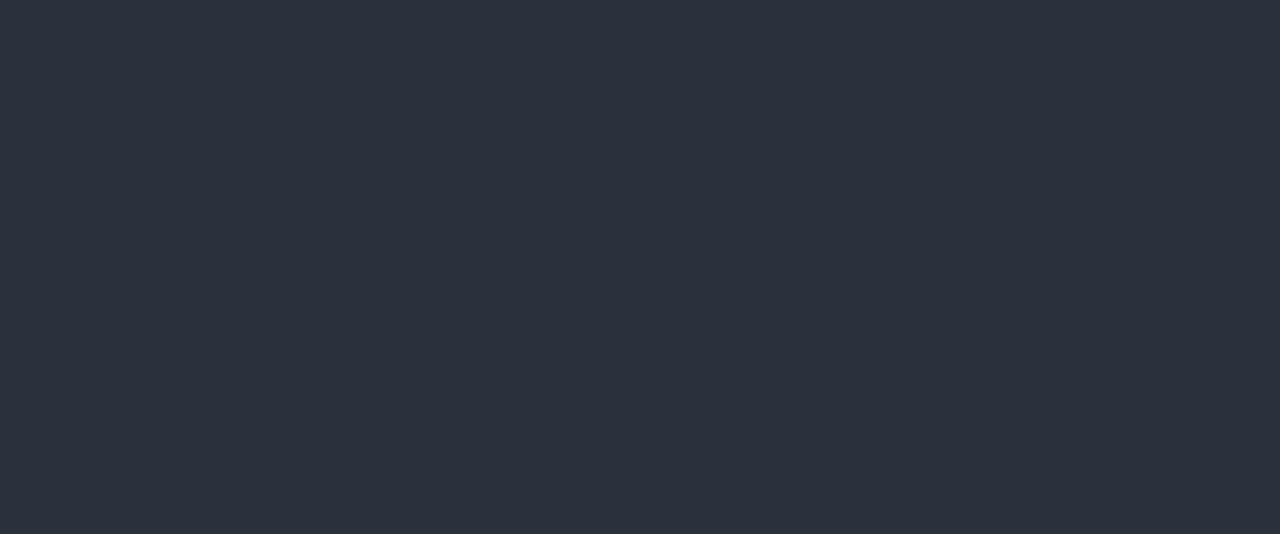
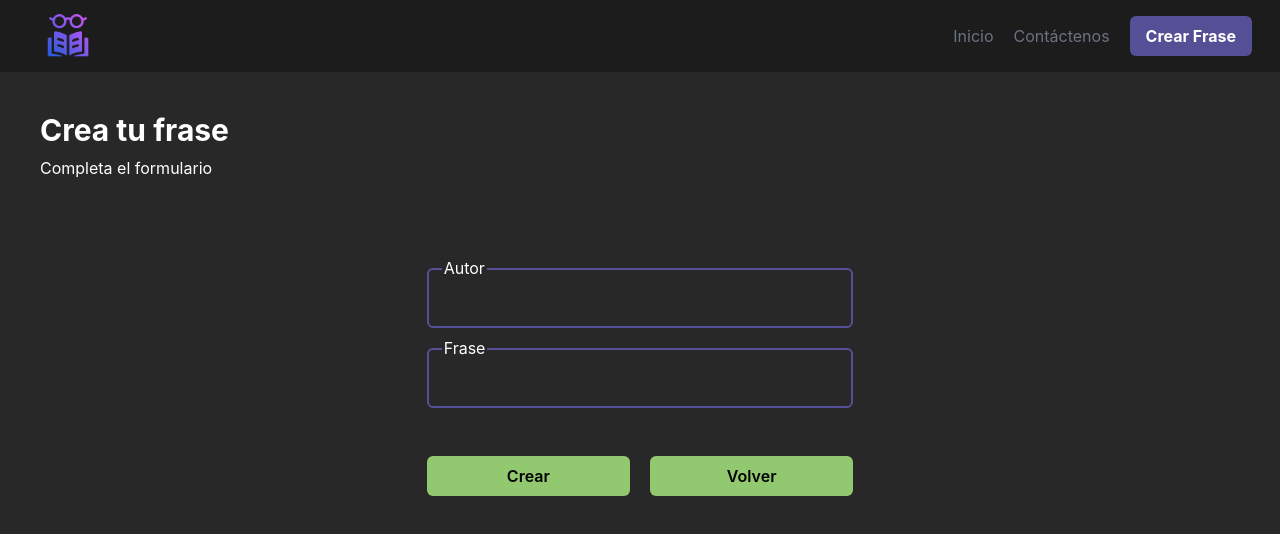
Before and after one commit to MonagasVegas/PhraseMaker, a React (Vite) app in the folder phrase-maker/: page /#/create in a window 1280 px wide. Before the commit this address had no page. Shown: the top 534 px of the page. Built offline with nearby package versions, Linux system fonts and the light colour scheme.

Commit message:
feat: add structure

```diff
--- a/phrase-maker/package.json
+++ b/phrase-maker/package.json
@@ -12,6 +12,7 @@
   "dependencies": {
     "react": "^18.2.0",
     "react-dom": "^18.2.0",
+    "react-hook-form": "^7.51.5",
     "react-router-dom": "^6.23.1"
   },
   "devDependencies": {
--- a/phrase-maker/src/App.tsx
+++ b/phrase-maker/src/App.tsx
@@ -1,6 +1,7 @@
 import { Routes, Route, HashRouter } from "react-router-dom";
 import "./index.css"
 import Home from './components/Home'
+import CreateSentences from './components/Phrases/CreateSentences'
 
 function App() {
   return (
@@ -8,6 +9,7 @@ function App() {
     <HashRouter>
       <Routes>
         <Route path="/" element={<Home />} />
+        <Route path="/create"  element={<CreateSentences />} />
       </Routes>
     </HashRouter>
     </>
--- a/phrase-maker/src/components/Header/index.jsx
+++ b/phrase-maker/src/components/Header/index.jsx
@@ -1,21 +1,41 @@
-import React from 'react'
-import lectura from '../../assets/images/lectura.png'
+import React from "react";
+import lectura from "../../assets/images/lectura.png";
+import { Link, useNavigate } from "react-router-dom";
 
 const Header = () => {
+  const navigate = useNavigate();
+
+  const handleClickHome = () => {
+    navigate("/");
+  };
+
   return (
     <div className=" w-full flex justify-between py-2 bg-[#1C1C1C]">
-    <div className=" flex flex-col ml-7 w-20 justify-center items-center cursor-pointer">
-      <img src={lectura} width={50} />
+      <div className=" flex flex-col ml-7 w-20 justify-center items-center cursor-pointer">
+        <img onClick={handleClickHome} src={lectura} width={50} />
+      </div>
+
+      <div className="flex gap-5 py-2 mr-7">
+        <Link
+          to="/"
+          className="text-gray-500 hover:text-white font-normal text-md items-center justify-center py-2"
+        >
+          Inicio
+        </Link>
+
+        <Link className="text-gray-500 hover:text-white font-normal text-md items-center justify-center py-2">
+          Contáctenos
+        </Link>
+
+        <Link
+          to="/create"
+          className="bg-[#554F95] px-4 py-2 rounded-md text-white font-bold text-md"
+        >
+          Crear Frase
+        </Link>
+      </div>
     </div>
+  );
+};
 
-    <div className="flex gap-5 py-2 mr-7">
-      <button className="text-gray-500 hover:text-white font-normal text-md items-center justify-center">Sobre nosotros</button>
-      <button className="text-gray-500 hover:text-white font-normal text-md items-center justify-center">Contáctenos</button>
-      <button className="bg-[#554F95] px-4 py-2 rounded-md text-white font-bold text-md">Crear Frase</button>
-    </div>
-
-  </div>
-  )
-}
-
-export default Header
+export default Header;
--- /dev/null
+++ b/phrase-maker/src/components/Phrases/CreateSentences.jsx
@@ -0,0 +1,120 @@
+import React from "react";
+import Header from "../Header";
+import { useForm } from "react-hook-form";
+import { Link } from "react-router-dom";
+
+const CreateSentences = () => {
+  const {
+    register,
+    handleSubmit,
+    formState: { errors },
+  } = useForm();
+
+  const onSubmit = handleSubmit((data) => {
+    console.log("🐉 ~ onSubmit ~ data:", data)
+    console.log("Hicismos click");
+  });
+
+  return (
+    <>
+      <div>
+        <Header />
+      </div>
+
+      <div className="flex flex-col gap-7 bg-semi-dark fixed  w-screen h-screen">
+
+          <div className=" w-full py-10 px-10 flex flex-col ">
+            <h1 className="text-3xl font-bold mb-4 text-white">
+              Crea tu frase
+            </h1>
+            <span className="font-normal not-italic text-md text-white -mt-2">
+              Completa el formulario
+            </span>
+          </div>
+
+          <div className=" flex justify-center w-full py-5">
+          <form
+            onSubmit={onSubmit}
+            className="flex flex-col justify-center gap-5 w-10/12 xs:w-1/3 sm:w-10/12 md:w-1/3 lg:w-1/3 xl:w-1/3 "
+          >
+            <div className="input-field">
+              <label>Autor</label>
+              <input
+                type="text"
+                {...register("author", {
+                  required: {
+                    value: true,
+                    message: "Campo requerido, debe ingresar un autor.",
+                  },
+                  minLength: {
+                    value: 4,
+                    message: "Debe ingresar mínimo 4 caracteres.",
+                  },
+                  maxLength: {
+                    value: 30,
+                    message: "Debe ingresar máaximo 10 caracteres.",
+                  },
+                })}
+              />
+              {errors.author && (
+                <p className="text-red-700 font-semibold text-xs py-2 px-3">
+                  {errors.author.message}
+                </p>
+              )}
+            </div>
+
+            <div className="input-field">
+              <label>Frase</label>
+              <input
+                type="text"
+                {...register("phrase", {
+                  required: {
+                    value: true,
+                    message: "Campo requerido, debe ingresar una frase.",
+                  },
+                  minLength: {
+                    value: 10,
+                    message: "Debe ingresar mínimo 10 caracteres.",
+                  },
+                  maxLength: {
+                    value: 50,
+                    message: "Debe ingresar máaximo 50 caracteres.",
+                  },
+                })}
+              />
+              {errors.phrase && (
+                <p className="text-red-700 font-semibold text-xs py-2 px-3">
+                  {errors.phrase.message}
+                </p>
+              )}
+            </div>
+
+            <div className="flex items-center justify-center py-7 gap-5 w-full xs: flex-col sm:flex-row md:flex lg:flex-row xl:flex-row ">
+              <div className="w-1/2">
+                <button
+                className="py-2 w-full font-semibold rounded-md bg-secondary text-black hover:text-white "
+                type="submit"
+                >
+                  Crear
+                </button>
+              </div>
+
+              <div className="w-1/2">
+                <Link
+                  to="/"
+                  className=" w-full flex items-center py-2 justify-center text-black font-semibold rounded-md  bg-secondary   text-md  hover:text-white"
+                >
+                  Volver
+                </Link>
+              </div>
+            </div>
+          </form>
+          </div>
+
+
+      </div>
+    </>
+  );
+};
+
+export default CreateSentences;
--- a/phrase-maker/src/index.css
+++ b/phrase-maker/src/index.css
@@ -30,3 +30,33 @@ code {
   background: grey;
   border-radius: 10px;
 }
+
+.input-field {
+  position: relative;
+}
+
+.input-field input {
+  width: 100%;
+  height: 60px;
+  border-radius: 6px;
+  font-size: 18px;
+  padding: 0 15px;
+  border: 2px solid #554F95;
+  background: transparent;
+  color: #fff;
+  outline: none;
+  transition: .3s;
+  color-scheme: dark
+}
+
+.input-field label {
+  position: absolute;
+  transform: translateY(-50%);
+  color: #fff;
+  pointer-events: none;
+  top: 0;
+  left: 15px;
+  font-size: 16px;
+  padding: 0 2px;
+  background: #282828
+}
```
Also changed, not shown: 1 other file (tests, documents, lock files or other folders).
